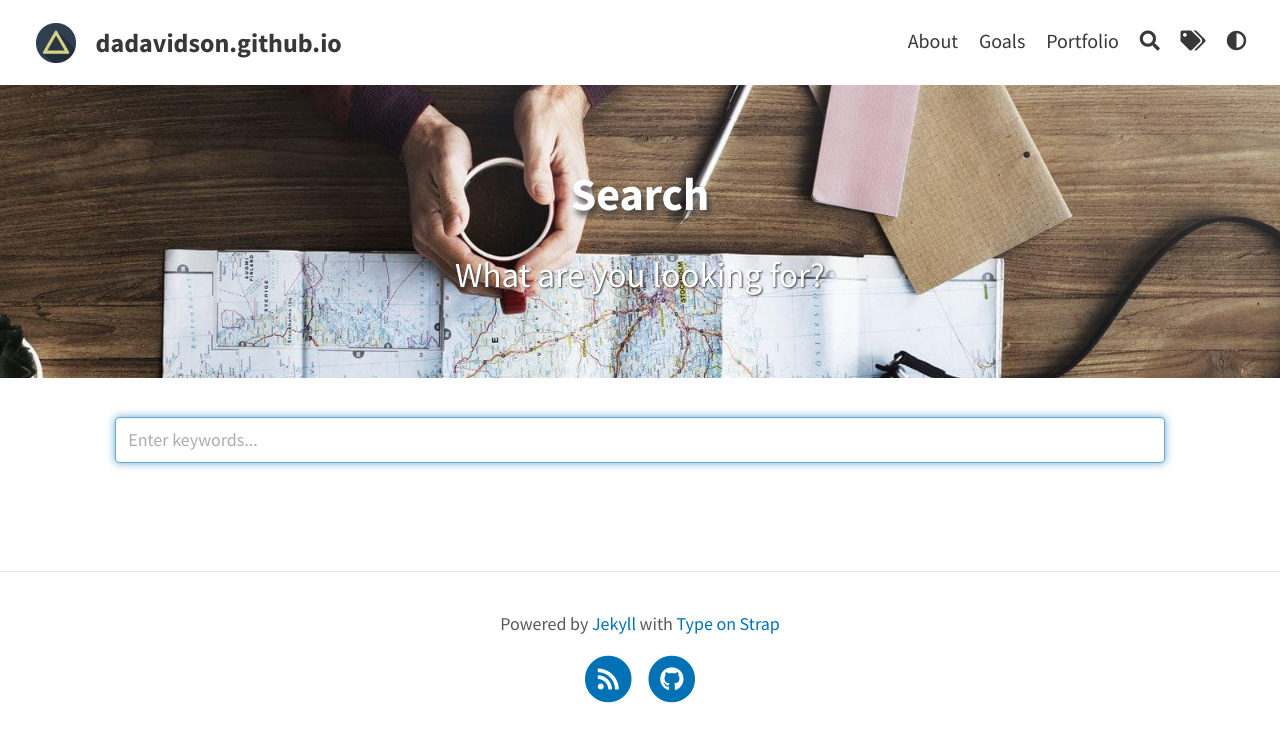
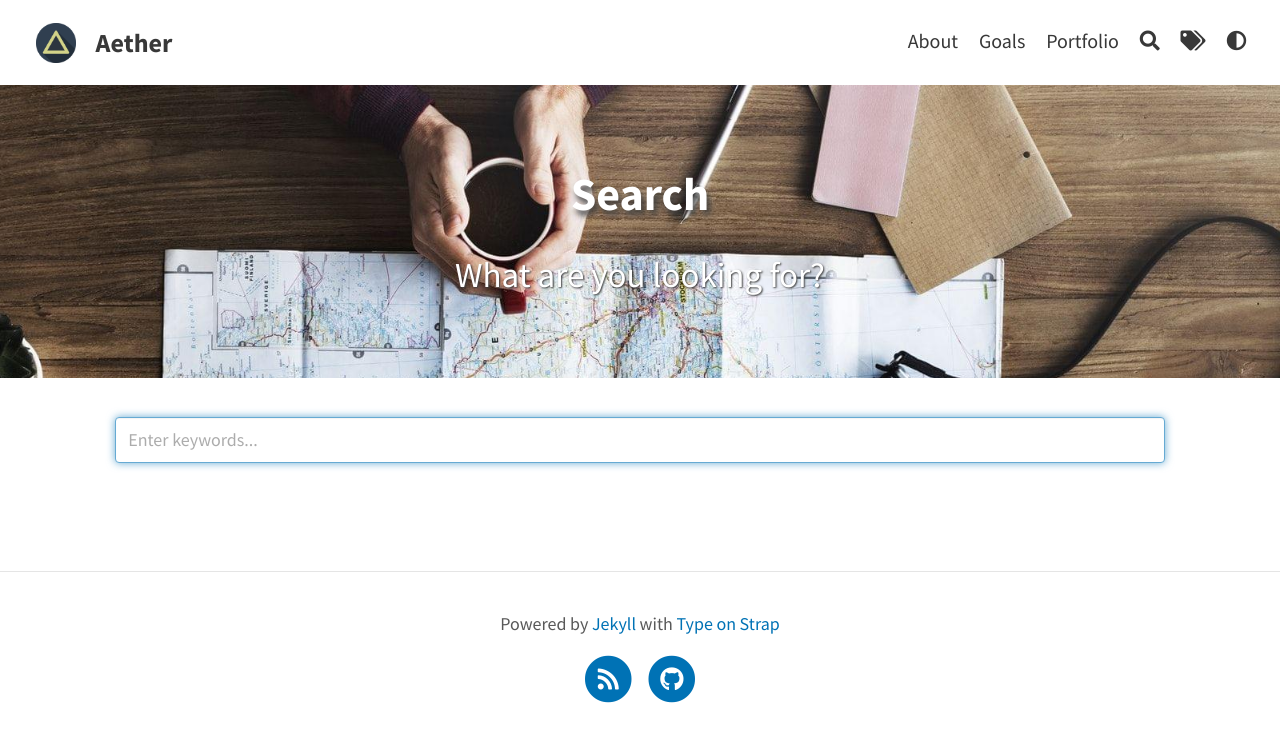
Before and after one commit to dadavidson/dadavidson.github.io, a Jekyll site: the page built from pages/search.md, in a window 1280 px wide. Shown: the top 742 px of the page. Built offline with Jekyll 4.4.1, drawn with Linux system fonts in a browser that asks for light colours.

Commit message:
Update _config.yml

```diff
--- a/_config.yml
+++ b/_config.yml
@@ -3,14 +3,14 @@
 url: "https://dadavidson.github.io"
 
 # THEME-SPECIFIC CONFIGURATION
-title: dadavidson.github.io                               # site's title
+title: Aether                                           # site's title
 description: "Just another security blog"               # used by search engines
 avatar: assets/img/triangle.png                         # Empty for no avatar in navbar
 favicon: assets/favicon.ico                             # Icon displayed in the tab
 
 # Header and footer text
-header_text: Just another security blog
-header_feature_image: assets/img/header/header2.jpg
+header_text: Daniel Davidson's Weblog
+header_feature_image: assets/img/header/triangular.jpeg
 header_feature_image_responsive: true
 footer_text: >
   Powered by <a href="https://jekyllrb.com/">Jekyll</a> with <a href="https://github.com/sylhare/Type-on-Strap">Type on Strap</a>
```
